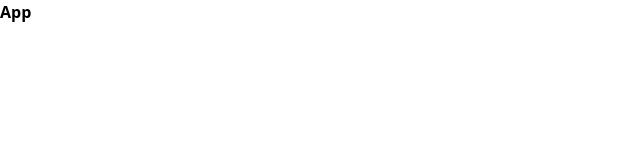
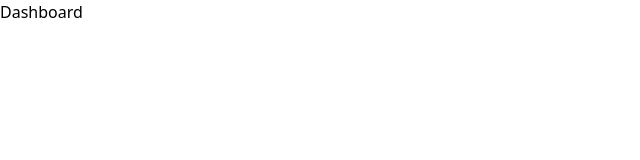
Before and after one commit to nithyasarathim/presidio-internship, a React (Vite) app in the folder hospital-client/: page / in a window 1280 px wide. Shown: the top 160 px of the page, without its empty margins (0-640 px from the left). Built offline with nearby package versions, Linux system fonts and the light colour scheme.

Commit message:
feat: App.js react-router-dom setup

```diff
--- a/hospital-client/package.json
+++ b/hospital-client/package.json
@@ -11,7 +11,8 @@
   },
   "dependencies": {
     "react": "^19.1.1",
-    "react-dom": "^19.1.1"
+    "react-dom": "^19.1.1",
+    "react-router-dom": "^7.9.3"
   },
   "devDependencies": {
     "@eslint/js": "^9.36.0",
--- a/hospital-client/src/App.jsx
+++ b/hospital-client/src/App.jsx
@@ -1,8 +1,15 @@
 import React from 'react'
+import { BrowserRouter as Router,Routes,Route, useNavigate} from 'react-router-dom';
+import DashboardPage from './pages/Dashboard';
 
 const App = () => {
+  // const navigate=useNavigate();
   return (
-    <div className='font-bold'>App</div>
+    <Router>
+      <Routes>
+        <Route path='/' element={<DashboardPage/>}/>
+      </Routes>
+    </Router>
   )
 }
 
--- /dev/null
+++ b/hospital-client/src/pages/Dashboard.jsx
@@ -0,0 +1,9 @@
+import React from 'react'
+
+const Dashboard = () => {
+  return (
+    <div>Dashboard</div>
+  )
+}
+
+export default Dashboard
```
Also changed, not shown: hospital-client/src/pages/LoginPage.jsx (added), 1 other file (tests, documents, lock files or other folders).
